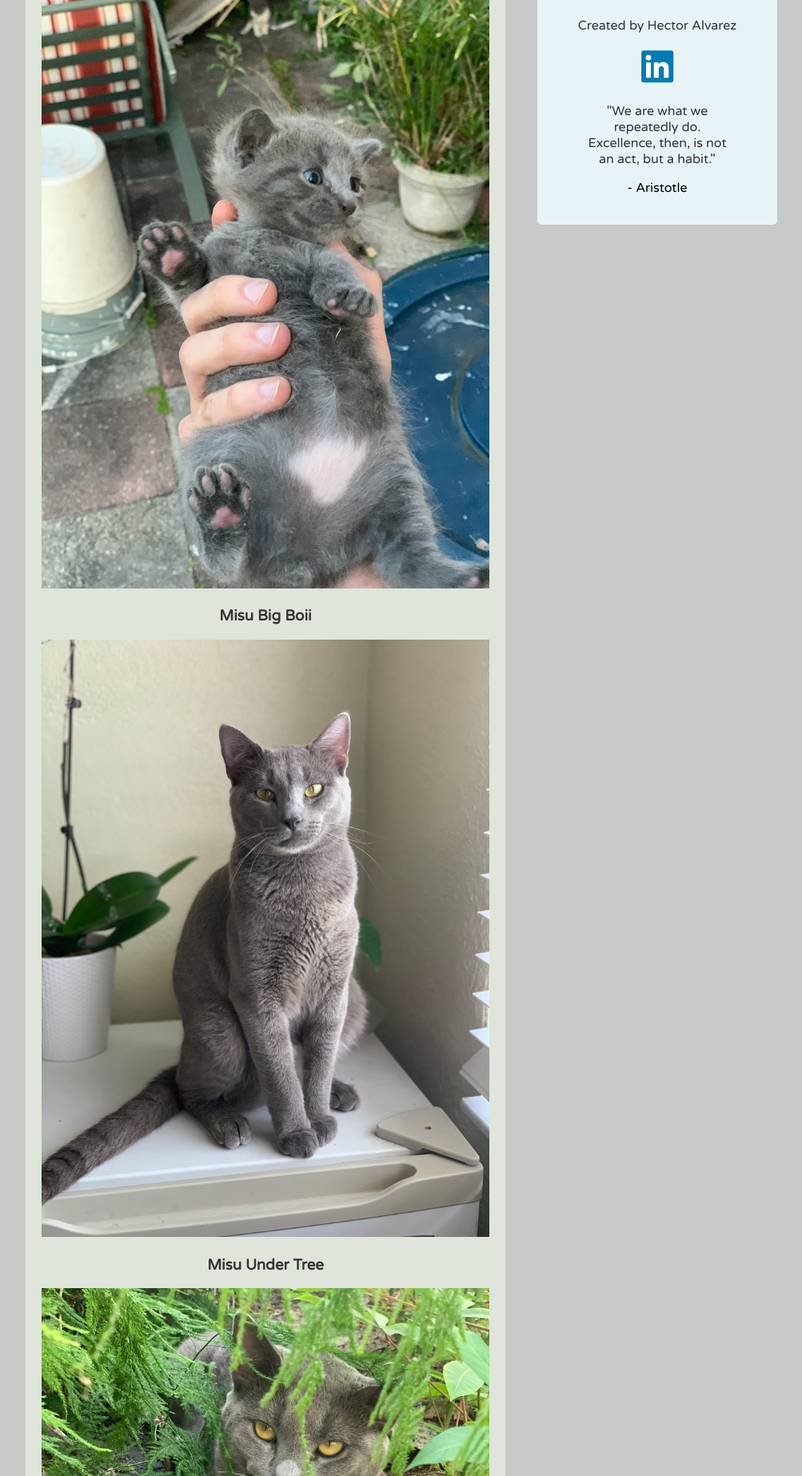
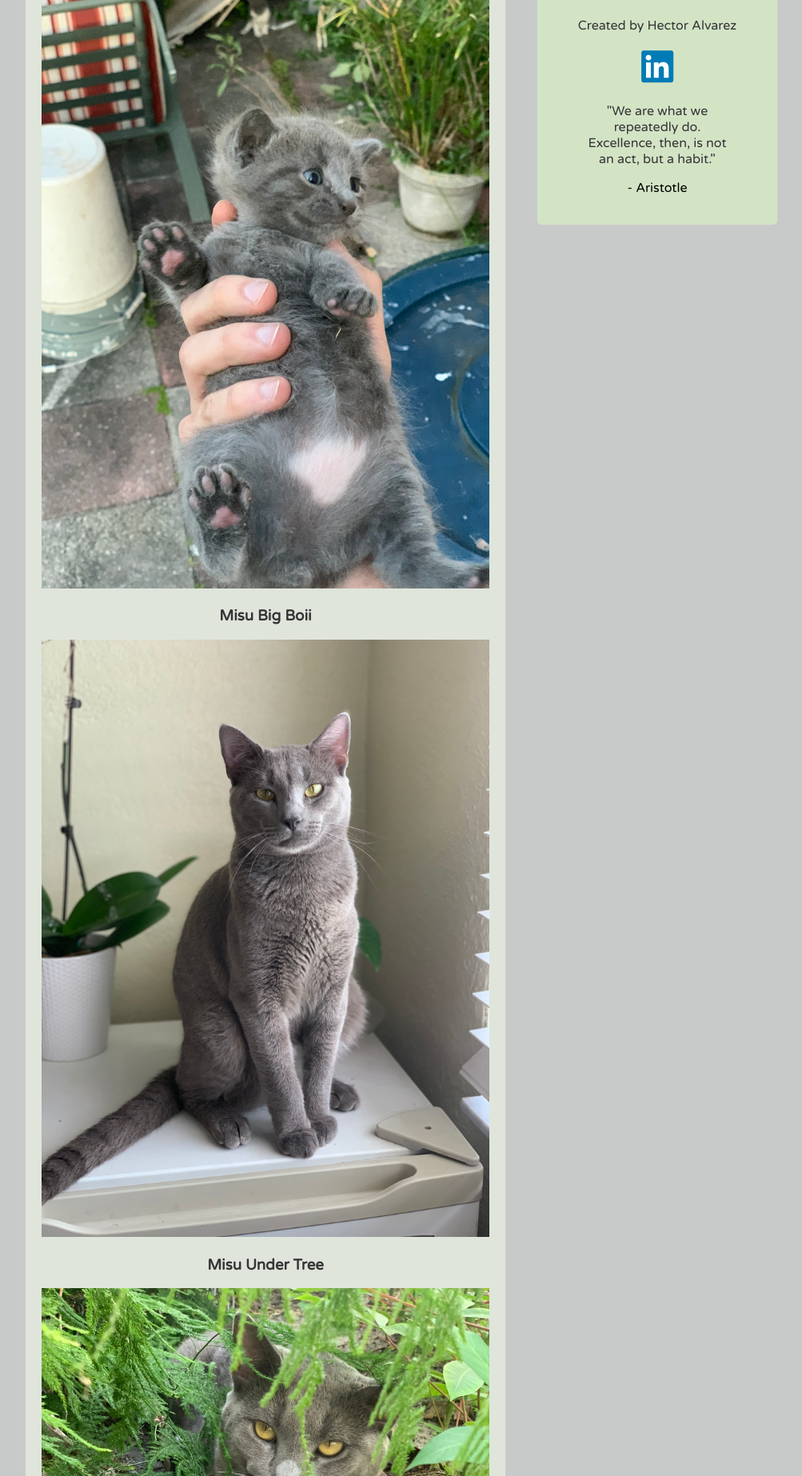
Before and after one commit to kyrieheard/MisuSite, a PHP site: page / in a window 1280 px wide. Shown: the part 1089-2935 px from the top of the page at 80% size, without its empty margins (138-1141 px from the left). Run offline with PHP 8.4, Linux system fonts and the light colour scheme.

Commit message:
Update style.css

```diff
--- a/style.css
+++ b/style.css
@@ -91,7 +91,7 @@ p {
 
 #sidebar {
 
-	background: #E8F3F8;
+	background: #D3E4C5;
 	width: 300px;
 	float:left;
 	padding: 20px;
```
